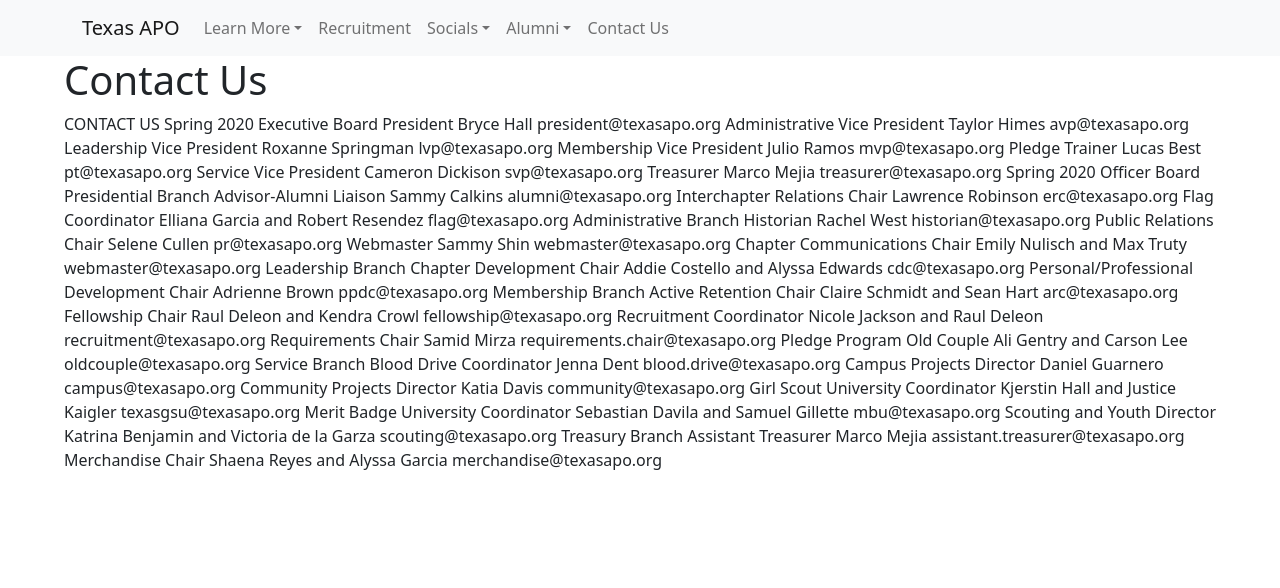
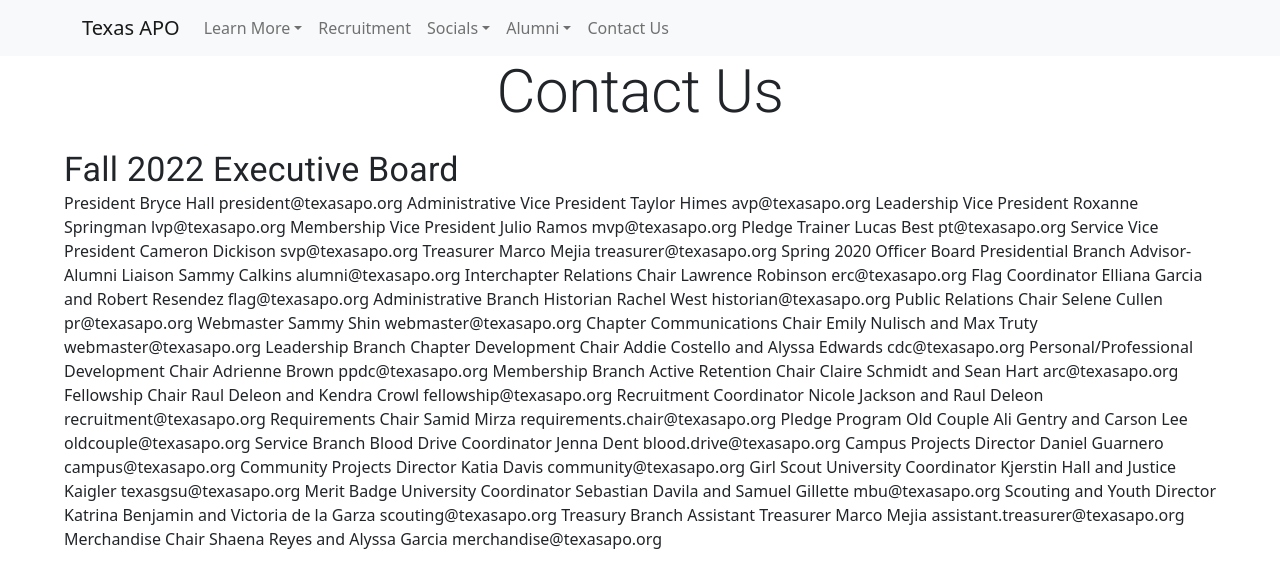
Before and after one commit to amodica/TexasAPO, a React (Create React App) app in the folder frontend/: page /contact in a window 1280 px wide. Shown: the top 588 px of the page. Built offline with nearby package versions, Linux system fonts and the light colour scheme.

Commit message:
Started updating styling on Contact page

```diff
--- a/frontend/src/components/Contact.js
+++ b/frontend/src/components/Contact.js
@@ -1,9 +1,16 @@
+import Typography from '@mui/material/Typography';
+
 const Contact = () =>  {
     return (
         <div>
-            <h1>Contact Us</h1>
-            CONTACT US
-Spring 2020 Executive Board
+            <Typography variant="h2" align="center" gutterBottom>
+                Contact Us
+            </Typography>
+
+            <Typography variant="h4">
+                Fall 2022 Executive Board
+            </Typography>
+
             President
             Bryce Hall
             president@texasapo.org
```
Lines whose indentation alone changed are shown as unchanged.
